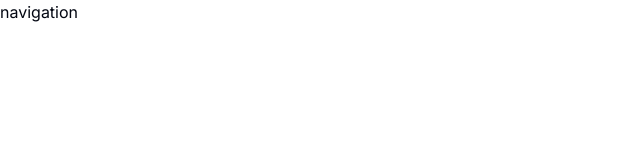
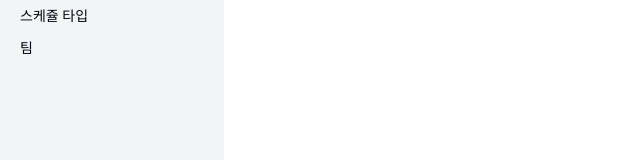
Before and after one commit to 0jo-gil/cals, a Next.js app: page / in a window 1280 px wide. Shown: the top 160 px of the page, without its empty margins (0-640 px from the left). Built offline with nearby package versions, Linux system fonts and the light colour scheme.

Commit message:
feat: 네비게이션 작업

```diff
--- a/src/app/layout.tsx
+++ b/src/app/layout.tsx
@@ -1,6 +1,8 @@
 import type { Metadata } from "next";
 import { Inter } from "next/font/google";
 import "./globals.css";
+import { Navigation } from "@/components/navigation/navigation";
+import { Sidebar } from "lucide-react";
 
 const inter = Inter({ subsets: ["latin"] });
 
@@ -18,7 +20,7 @@ export default function RootLayout({
     <html lang="ko">
       <body className={inter.className}>
         <div className="flex flex-col gap-x-6 md:p-0 xl:flex-row">
-          <div>navigation</div>
+          <Navigation />
           {children}
         </div>
       </body>
--- /dev/null
+++ b/src/components/navigation/navigation.tsx
@@ -0,0 +1,64 @@
+import Link from "next/link";
+import { PropsWithChildren } from "react";
+
+export type NavigationItemType = {
+    name: string;
+    href: string;
+    icon?: React.FC<React.SVGProps<SVGSVGElement>>;
+    child?: NavigationItemType[];
+}
+
+const NAVIGATION_LIST: NavigationItemType[] = [
+    {
+        name: '스케쥴 타입',
+        href: '/schedules-type',
+    },
+    {
+        name: '팀',
+        href: '/teams',
+    }
+];
+
+const NavigationItem: React.FC<{
+    item: NavigationItemType;
+}> = ({
+    item
+}) => {
+    return (
+        <>
+            <Link
+                href={item.href}
+                className="todesktop:py-[7px] text-default group flex items-center rounded-md px-2 py-1.5 text-sm font-medium transition"
+            >
+                {item.icon && <item.icon />}
+                <span>{item.name}</span>
+            </Link>
+        </>
+    )
+
+}
+
+export const Navigation = () => {
+    return (
+        <Sidebar>
+            <nav>
+                {NAVIGATION_LIST.map((item, index) => (
+                    <NavigationItem key={index} item={item}/>
+                ))}
+            </nav>
+        </Sidebar>
+    )
+}
+
+const Sidebar = ({children}: PropsWithChildren) => {
+
+    return (
+        <div className="relative" >
+            <aside
+                className="todesktop:!bg-transparent bg-muted border-muted fixed left-0 hidden h-full max-h-screen w-14 flex-col overflow-y-auto overflow-x-hidden border-r md:sticky md:flex lg:w-56 lg:px-3"
+            >
+                {children}
+            </aside>
+        </div>
+    )
+}
```
